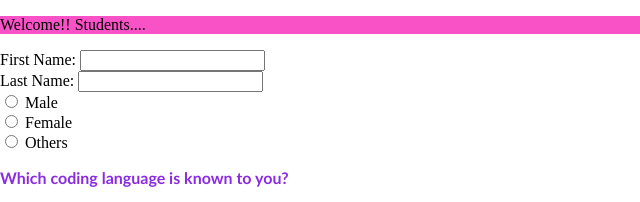
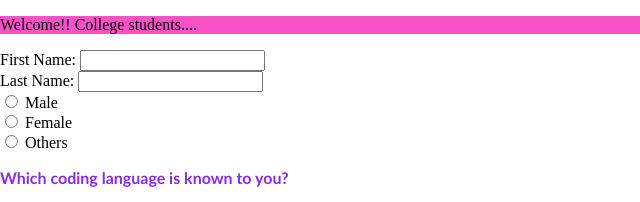
Before and after one commit to Rkhatoon19/testing, a plain HTML site: page index.html in a window 1280 px wide. Shown: the top 202 px of the page, 0-640 px from the left. Drawn offline with Linux system fonts and the light colour scheme.

Commit message:
Header content changes

```diff
--- a/index.html
+++ b/index.html
@@ -21,7 +21,7 @@
     <header>
         <div>
             <p>
-                Welcome!! Students....
+                Welcome!! College students....
             </p>
         </div>
     </header>
```
